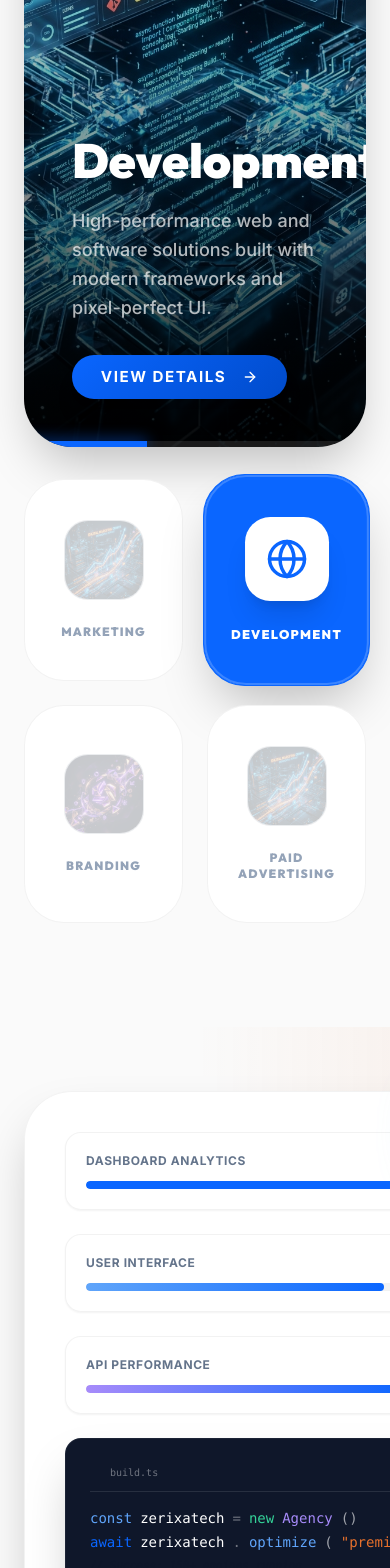
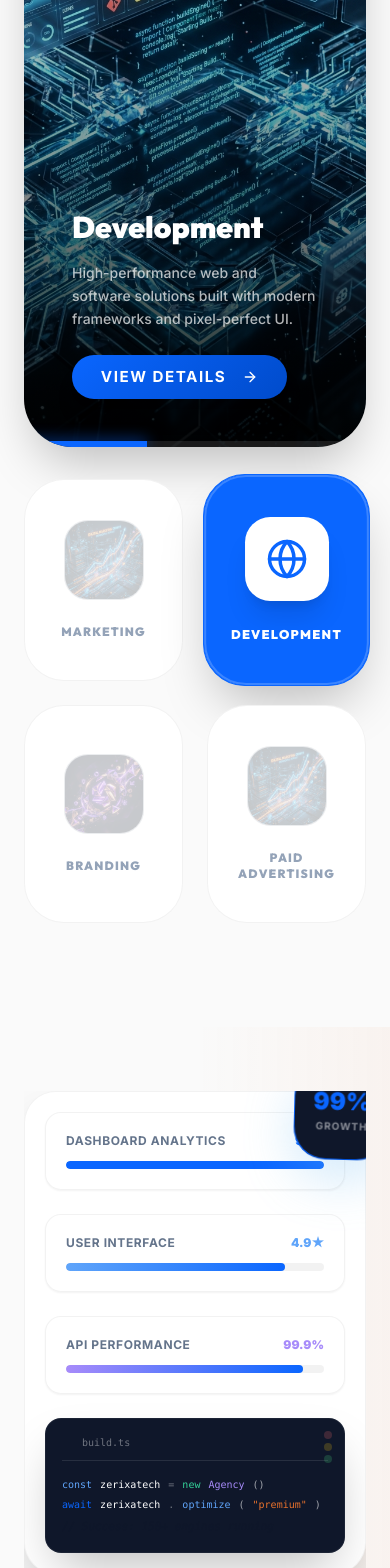
Before and after one commit to Blexedanas/tech, a Next.js app: page / in a window 390 px wide. Shown: the part 2380-3948 px from the top of the page. Built offline with nearby package versions, Linux system fonts and the light colour scheme.

Commit message:
Fix mobile horizontal overflow and scale down UI elements

```diff
--- a/app/about/page.tsx
+++ b/app/about/page.tsx
@@ -144,9 +144,9 @@ export default function AboutPage() {
                             target="_blank"
                             className="bg-white border border-black/10 p-1.5 rounded-[2.2rem] relative z-10 transform-gpu transition-all duration-700 hover:rotate-y-3 hover:-rotate-x-3 block shadow-2xl"
                         >
-                            <img src="/Vibetech.png" alt="Team" className="w-full h-[300px] md:h-[540px] object-contain bg-slate-50 rounded-[1.8rem] transition-all duration-700 p-4" />
-                            <div className="absolute bottom-10 left-10 right-10 bg-white/90 backdrop-blur-md border border-black/10 p-6 rounded-2xl shadow-xl">
-                                <h4 className="text-slate-900 font-bold text-xl">Zerixa Tech Team</h4>
+                            <img src="/Vibetech.png" alt="Team" className="w-full h-[200px] sm:h-[300px] md:h-[540px] object-contain bg-white rounded-[1.8rem] transition-all duration-700" />
+                            <div className="absolute bottom-4 left-4 right-4 md:bottom-10 md:left-10 md:right-10 bg-white/90 backdrop-blur-md border border-black/10 p-4 md:p-6 rounded-2xl shadow-xl text-center">
+                                <h4 className="text-slate-900 font-bold text-lg md:text-xl">Zerixa Tech Team</h4>
                             </div>
                         </Link>
                     </div>
--- a/app/globals.css
+++ b/app/globals.css
@@ -25,7 +25,7 @@
 }
 
 /* ─── Reset ─── */
-body {
+html, body {
     background: var(--navy);
     color: var(--text-1);
     font-family: var(--font-body);
--- a/app/page.tsx
+++ b/app/page.tsx
@@ -246,8 +246,8 @@ function ServicesCarousel({ services }: { services: any[] }) {
 
                             {/* Text Content */}
                             <div className="relative z-20">
-                                <h3 className="font-display font-black text-5xl text-white mb-4 leading-tight">{featured.title}</h3>
-                                <p className="text-white/70 text-lg mb-8 max-w-sm font-medium leading-relaxed">{featured.desc}</p>
+                                <h3 className="font-display font-black text-3xl md:text-5xl text-white mb-4 leading-tight break-words">{featured.title}</h3>
+                                <p className="text-white/70 text-sm md:text-lg mb-6 md:mb-8 max-w-sm font-medium leading-relaxed">{featured.desc}</p>
                                 <Link href={featured.href} className="btn-primary bg-white text-primary hover:bg-white hover:scale-105 border-none shadow-xl py-4 px-10 text-sm font-black uppercase tracking-widest inline-flex">
                                     View Details <ArrowRight className="w-4 h-4 ml-2" />
                                 </Link>
@@ -572,8 +572,8 @@ export default function Home() {
             <div className="py-12 bg-[#FAFAFA] relative z-10 overflow-hidden perspective-2000">
                 <div className="tilt-3d py-10 border-y border-black/5 bg-[#F4F4F5] relative scale-110">
                     {/* Edge Fades */}
-                    <div className="absolute inset-y-0 left-0 w-64 bg-gradient-to-r from-[#F4F4F5] via-[#F4F4F5]/80 to-transparent z-20 pointer-events-none" />
-                    <div className="absolute inset-y-0 right-0 w-64 bg-gradient-to-l from-[#F4F4F5] via-[#F4F4F5]/80 to-transparent z-20 pointer-events-none" />
+                    <div className="absolute inset-y-0 left-0 w-8 md:w-64 bg-gradient-to-r from-[#F4F4F5] via-[#F4F4F5]/80 to-transparent z-20 pointer-events-none" />
+                    <div className="absolute inset-y-0 right-0 w-8 md:w-64 bg-gradient-to-l from-[#F4F4F5] via-[#F4F4F5]/80 to-transparent z-20 pointer-events-none" />
 
                     {/* Row 1: Leftward */}
                     <div className="flex animate-marquee whitespace-nowrap mb-8 pb-4">
@@ -634,9 +634,9 @@ export default function Home() {
                 <div className="absolute right-0 top-0 w-1/2 h-full bg-gradient-to-l from-[#E8712C]/5 to-transparent pointer-events-none" />
                 <div className="container-custom grid lg:grid-cols-2 gap-16 items-center">
                     {/* Left: Visual (Living Dashboard) */}
-                    <div className="relative group/dashboard perspective-2000">
+                    <div className="relative group/dashboard perspective-2000 w-full overflow-hidden md:overflow-visible">
                         <motion.div
-                            className="bg-white border border-black/5 rounded-[3rem] p-10 relative overflow-hidden shadow-2xl transition-all duration-700"
+                            className="bg-white border border-black/5 rounded-[2rem] md:rounded-[3rem] p-5 md:p-10 relative overflow-hidden shadow-2xl transition-all duration-700"
                             whileHover={{
                                 rotateX: -5,
                                 rotateY: 5,
@@ -678,7 +678,7 @@ export default function Home() {
                                 ))}
 
                                 {/* Code snippet with typing effect */}
-                                <div className="bg-[#0F172A] rounded-2xl p-6 font-mono text-sm border border-white/5 shadow-2xl relative overflow-hidden" style={{ transform: 'translateZ(50px)' }}>
+                                <div className="bg-[#0F172A] rounded-2xl p-4 md:p-6 font-mono text-[10px] md:text-sm border border-white/5 shadow-2xl relative overflow-hidden" style={{ transform: 'translateZ(50px)' }}>
                                     <div className="absolute top-0 right-0 p-3 opacity-20">
                                         <div className="w-2 h-2 rounded-full bg-red-400 mb-1" />
                                         <div className="w-2 h-2 rounded-full bg-yellow-400 mb-1" />
@@ -805,8 +805,8 @@ export default function Home() {
 
             {/* ═══════════════════ HOW WE WORK ═══════════════════ */}
             <section className="section-padding bg-black/[0.01] relative overflow-hidden" style={{ backgroundColor: 'var(--navy-mid)' }}>
-                <div className="hero-blob top-0 left-0 w-96 h-96 bg-primary/10" />
-                <div className="hero-blob bottom-0 right-0 w-[500px] h-[500px] bg-purple/10" />
+                <div className="hero-blob top-0 left-0 w-64 md:w-96 h-64 md:h-96 bg-primary/10" />
+                <div className="hero-blob bottom-0 right-0 w-[300px] md:w-[500px] h-[300px] md:h-[500px] bg-purple/10" />
 
                 <div className="container-custom relative">
                     <div className="text-center mb-20 reveal">
```
